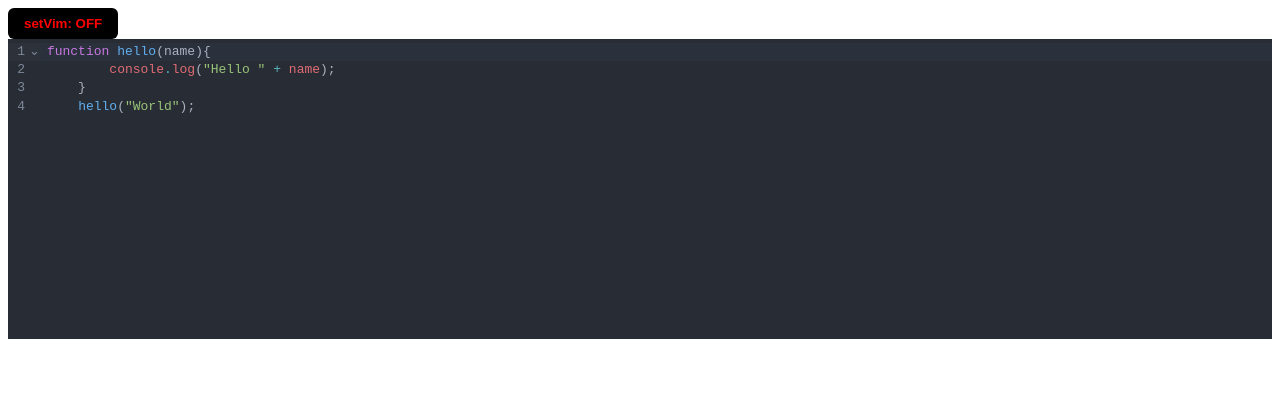
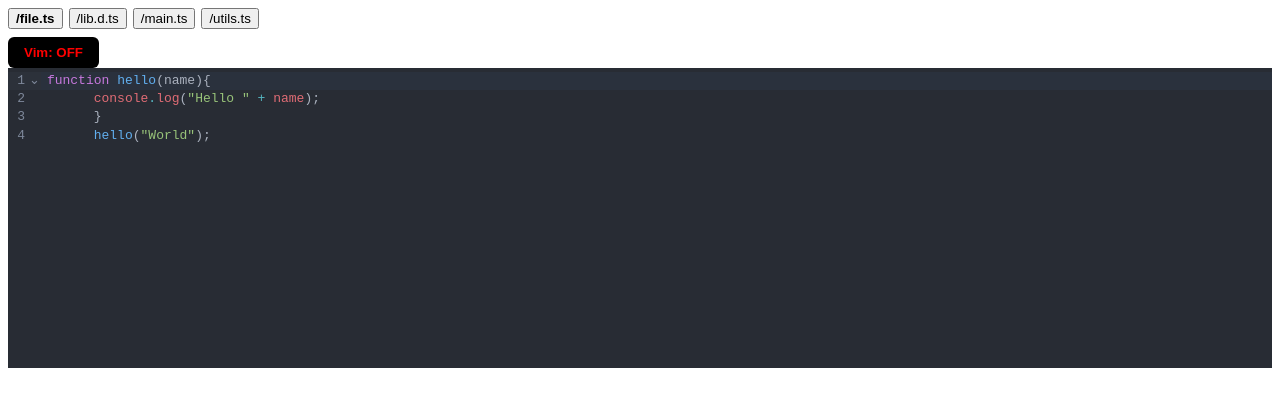
Before and after one commit to Tenkeyyy/vimgician-show-gdg, a React (Vite) app: page / in a window 1280 px wide. Shown: the top 406 px of the page. Built offline with nearby package versions, Linux system fonts and the light colour scheme.

Commit message:
Adding multiple file support , and a working go-to definition that jumps across files .

```diff
--- a/src/code_editor.jsx
+++ b/src/code_editor.jsx
@@ -23,15 +23,19 @@ function tsDiagnosticsToCmDiagnostics(tsDiagnostics) {
   }
 
   function CodeEditor(){
+    const [activeFile, setActiveFile] = useState('/file.ts');
     const viewRef = useRef(null);
     const versionRef = useRef(0);
+    const activeFileRef = useRef(activeFile);
+    const fileVersionsRef = useRef({});
+    const selectionRef = useRef({});
+    const [pendingDefPos, setPendingDefPos] = useState(null);
     const [useVim, setVim] = useState(false) ;
     const [code, setCode] = useState(`function hello(name){
       console.log("Hello " + name);
       }
       hello("World"); `);
     const DEFAULT_LIB_FILE = 'lib.d.ts';
-
     const DEFAULT_LIB = `
       declare var console: {
         log: (...args: any[]) => void;
@@ -67,34 +71,56 @@ function CodeEditor(){
       interface Object {}
       interface Function {}
       `;
-
-
+      const filesRef = useRef({ '/file.ts': code , '/lib.d.ts': DEFAULT_LIB, '/main.ts': `import { hello } from './utils'; hello();`, '/utils.ts': `export function hello() {}`, });
+      const fileList = Object.keys(filesRef.current).filter(f => f !== 'lib.d.ts');
+      const setActiveFileSafe = (file) => {
+        activeFileRef.current = file;
+        setActiveFile(file);
+      };
       const goToDefinition = () => {
         const view = viewRef.current;
         if (!view || !tsServiceRef.current) return;
-
+        const file = activeFileRef.current;
+        console.log("Active file:", file);
         const pos = view.state.selection.main.head;
-
         const defs = tsServiceRef.current.getDefinitionAtPosition(
-            'file.ts',
+          file,
           pos
         );
+          console.log("Active file:", activeFile);
+          console.log("Editor doc length:", viewRef.current.state.doc.length);
+          console.log("Cursor pos:", viewRef.current.state.selection.main.head);
+          console.log("Current doc preview:", viewRef.current.state.doc.sliceString(0, 100));
+
+
 
           if (!defs || defs.length === 0) return;
 
           const def = defs[0];
 
+            if (def.fileName !== file) {
+              console.log("xd");
+              setActiveFileSafe(def.fileName);
+              setPendingDefPos(def.textSpan.start);
+            } else {
+              console.log("xd");
                 view.dispatch({
                   selection: { anchor: def.textSpan.start },
                   scrollIntoView: true,
                 });
+              }
             };
+
+            useEffect(() => {
+              for (const f of Object.keys(filesRef.current)) {
+                fileVersionsRef.current[f] ??= 0;
+              }
+            }, []);
 
 
     const updateVim = () => {
         setVim(!useVim);
     }
-    const filesRef = useRef({ 'file.ts': code , 'lib.d.ts': DEFAULT_LIB, });
     const tsServiceRef = useRef(null);
     const tsLinter = linter(() => {
       if (!tsServiceRef.current) return [];
@@ -119,17 +145,20 @@ function CodeEditor(){
         { context: 'normal' }
       );
     const host = {
-        getScriptFileNames: () => [
-        'lib.d.ts',
-        'file.ts',
-        ],
-        getScriptVersion: () => versionRef.current.toString(),
+        getScriptFileNames: () => Object.keys(filesRef.current),
+        getScriptVersion: (fileName) => String(fileVersionsRef.current[fileName] ?? 0),
         getScriptSnapshot: (fileName) => {
             const text = filesRef.current[fileName];
             return text ? ts.ScriptSnapshot.fromString(text) : undefined;
         },
         getCurrentDirectory: () => '/',
-        getCompilationSettings: () => ({ allowJs: true, checkJs: true, target: ts.ScriptTarget.ESNext, }),
+        getCompilationSettings: () => ({ allowJs: true,
+                                         checkJs: true,
+                                         target: ts.ScriptTarget.ESNext,
+                                         moduleResolution: ts.ModuleResolutionKind.NodeNext,
+                                         module: ts.ModuleKind.NodeNext,
+                                         allowImportingTsExtensions: true,
+                                         noEmit: true, }),
         getDefaultLibFileName: () => DEFAULT_LIB_FILE,
         fileExists: (fileName) =>  fileName in filesRef.current,
         readFile: (fileName) => filesRef.current[fileName],
@@ -139,8 +168,12 @@ function CodeEditor(){
   }, []);
     const handleChange = (value, viewUpdate) => {
     setCode(value);
-    filesRef.current['file.ts'] = value;
+    filesRef.current[activeFile] = value;
+    fileVersionsRef.current[activeFile]++;
     versionRef.current++ ;
+
+    const pos = viewUpdate.state.selection.main.head;
+     selectionRef.current[activeFile] = pos;
 
     const program = tsServiceRef.current.getProgram();
     if (program) {
@@ -148,20 +181,38 @@ function CodeEditor(){
       console.log('Diagnostics:', diagnostics.map(d => d.messageText.toString()));
     }
     const offset = value.length;
-    const hover = tsServiceRef.current.getQuickInfoAtPosition('file.ts', offset);
+    const hover = tsServiceRef.current.getQuickInfoAtPosition(activeFile, offset);
     if (hover) console.log('Hover:', ts.displayPartsToString(hover.displayParts));
-    const defs = tsServiceRef.current.getDefinitionAtPosition('file.ts', offset);
+    const defs = tsServiceRef.current.getDefinitionAtPosition(activeFile, offset);
     if (defs) console.log('Definitions:', defs);
 };
 
 
     return (
   <div>
+    <div style={{ marginBottom: '8px' }}>
+      {fileList.map(file => (
+          <button
+            key={file}
+            onClick={() => {
+              setActiveFileSafe(file);
+              fileVersionsRef.current[file]++;
+            }}
+            style={{
+              marginRight: '6px',
+              fontWeight: file === activeFile ? 'bold' : 'normal'
+            }}
+          >
+            {file}
+  </button>
+        ))}
+    </div>
     <button className={styles.button} onClick={updateVim}>
-            setVim: {useVim ? 'ON' : 'OFF'}
+      Vim: {useVim ? 'ON' : 'OFF'}
     </button>
     <CodeMirror
-        value={code}
+      key={activeFile}
+      value={filesRef.current[activeFile]}
       height="300px"
       extensions={[
         javascript(),
@@ -172,10 +223,17 @@ function CodeEditor(){
       onChange={handleChange}
       onCreateEditor={(view) => {
         viewRef.current = view;
+        if (pendingDefPos !== null) {
+          view.dispatch({
+            selection: { anchor: pendingDefPos },
+            scrollIntoView: true,
+          });
+          setPendingDefPos(null);
+        }
   }}
     />
   </div>
-)
+);
 }
 
 
```
Lines whose indentation alone changed are shown as unchanged.
